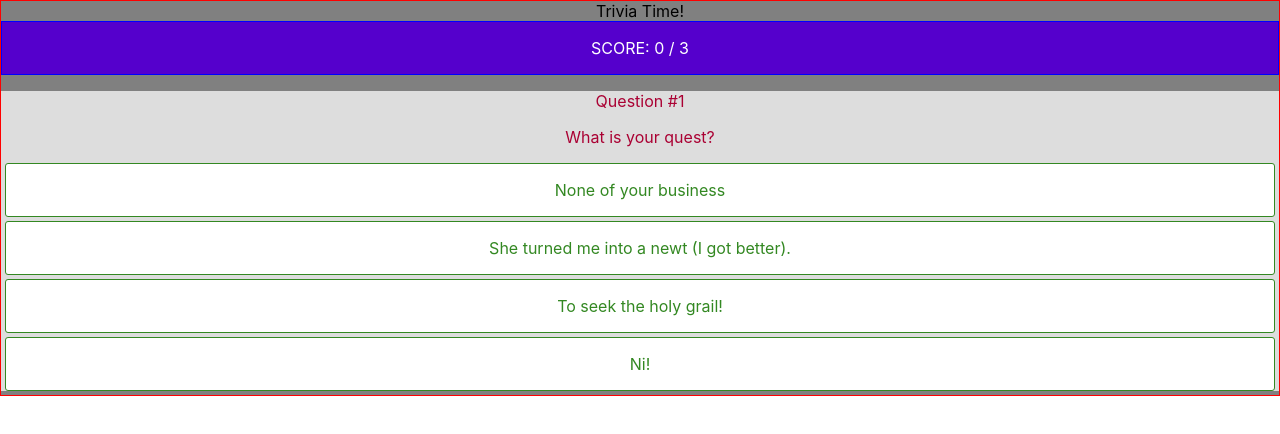
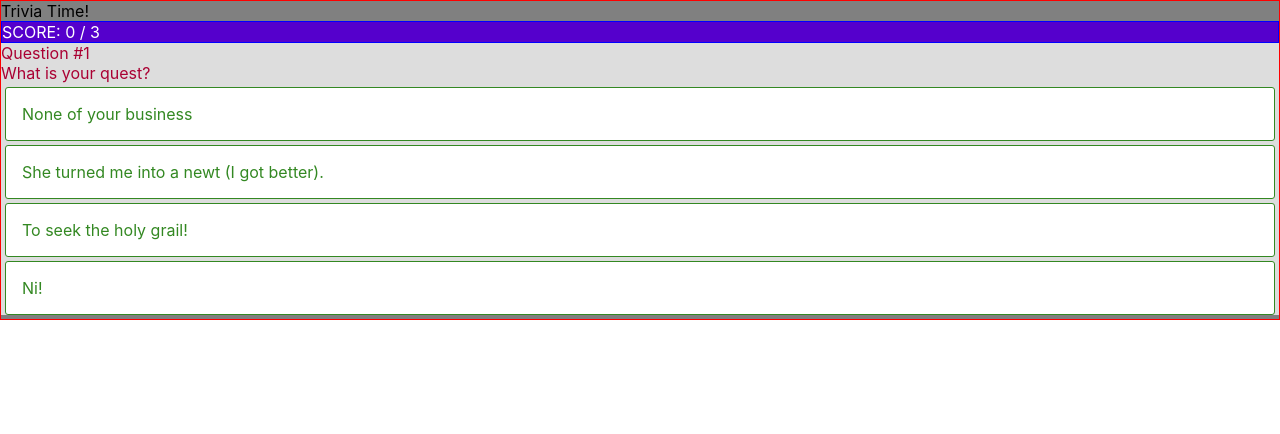
Before and after one commit to JohnDHamm/trivia, a React (Create React App) app: page / in a window 1280 px wide. Shown: the top 434 px of the page. Built offline with nearby package versions, Linux system fonts and the light colour scheme.

Commit message:
remove default app styles

```diff
--- a/src/App.css
+++ b/src/App.css
@@ -1,5 +1,9 @@
+p {
+  margin: 0;
+}
+
 .App {
-  text-align: center;
+  /* text-align: center; */
 }
 
 .App-logo {
--- a/src/containers/game.js
+++ b/src/containers/game.js
@@ -24,7 +24,6 @@ export default class Game extends Component {
     }
 
     handleResult(result) {
-        // console.log(result ? "right!" : 'wrong!')
         if (result) {
             this.setState({score: this.state.score + 1})
         }
```
